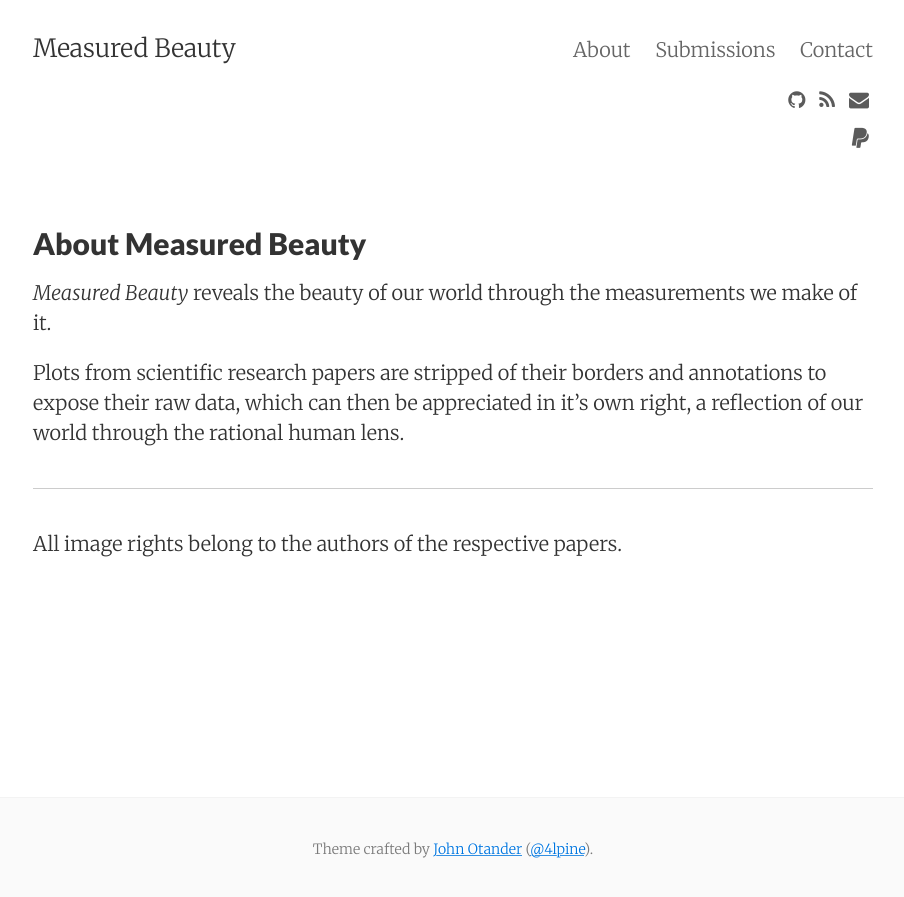
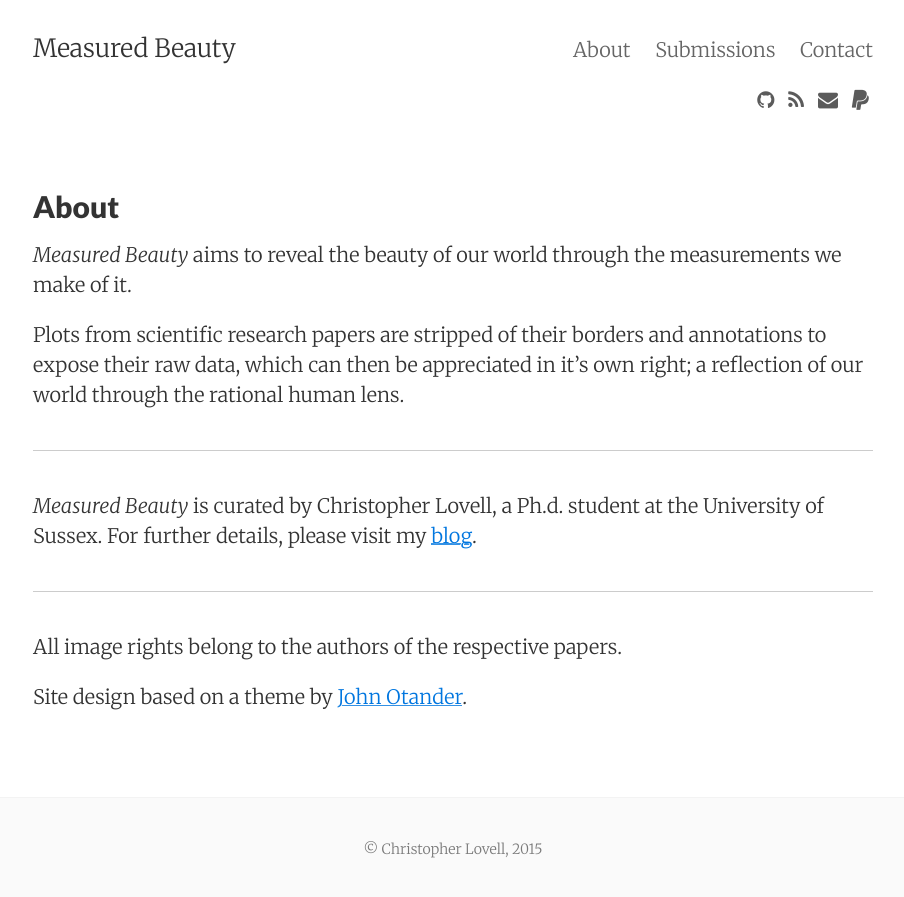
Before and after one commit to christopherlovell/measuredBeauty, a Jekyll site: the page built from about.md, in a window 1280 px wide. Shown: the top 897 px of the page, without its empty margins (187-1091 px from the left). Built offline with Jekyll 4.4.1, drawn with Linux system fonts in a browser that asks for light colours; nearby versions of some CDN libraries.

Commit message:
updated content and formatting

```diff
--- a/_includes/footer.html
+++ b/_includes/footer.html
@@ -1,7 +1,7 @@
 <footer class="center">
   <div class="measure">
     <small>
-      Theme crafted by <a href="http://johnotander.com">John Otander</a> (<a href="https://twitter.com/4lpine">@4lpine</a>).<br>
+      &copy; Christopher Lovell, {{ site.time | date: '%Y' }}
     </small>
   </div>
 </footer>
--- a/_includes/social_links.html
+++ b/_includes/social_links.html
@@ -28,8 +28,6 @@
     {% if site.medium_id %}
       <a class="fa fa-medium" target="_blank" href="https://medium.com/{{ site.medium_id }}"></a>
     {% endif %}
-  </div>
-  <div class="right">
     {% if site.bitcoin_url %}
       <a class="fa fa-bitcoin" target="_blank" href="{{ site.bitcoin_url }}"></a>
     {% endif %}
--- a/_layouts/post.html
+++ b/_layouts/post.html
@@ -23,6 +23,7 @@ layout: default
 </div>
 
 <article class="post-content">
+  <hr>
   <img src="{{ page.image }}" alt='image'>
   <img src="{{ page.raw_image }}" alt='raw image'>
   {{ content }}
--- a/_sass/basscss/_utility-white-space.scss
+++ b/_sass/basscss/_utility-white-space.scss
@@ -158,8 +158,8 @@
 }
 
 .py3 {
-  padding-top: $space-3;
-  padding-bottom: $space-3;
+  padding-top: $space-1;
+  padding-bottom: $space-1;
 }
 
 .px3 {
--- a/about.md
+++ b/about.md
@@ -1,13 +1,19 @@
 ---
 layout: page
-title: About Measured Beauty
+title: About
 permalink: /about/
 ---
 
-*Measured Beauty* reveals the beauty of our world through the measurements we make of it.
+*Measured Beauty* aims to reveal the beauty of our world through the measurements we make of it.
 
-Plots from scientific research papers are stripped of their borders and annotations to expose their raw data, which can then be appreciated in it's own right, a reflection of our world through the rational human lens.
+Plots from scientific research papers are stripped of their borders and annotations to expose their raw data, which can then be appreciated in it's own right; a reflection of our world through the rational human lens.
+
+***
+
+*Measured Beauty* is curated by Christopher Lovell, a Ph.d. student at the University of Sussex. For further details, please visit my <a href="https://polyphant.com" target="_blank">blog</a>.
 
 ***
 
 All image rights belong to the authors of the respective papers.
+
+Site design based on a theme by <a href="http://johnotander.com" target="_blank">John Otander</a>.
--- a/index.html
+++ b/index.html
@@ -8,7 +8,7 @@ layout: default
     {% for post in paginator.posts %}
       <div class="post py3">
         <a href="{{ post.url | prepend: site.baseurl }}" class='post-image'><img src="{{ post.image }}"></a>
-        <a href="{{ post.url | prepend: site.baseurl }}" class="post-link"><h3 class="post-title">{{ post.title }}</h3></a>
+        <!--<a href="{{ post.url | prepend: site.baseurl }}" class="post-link"><h3 class="post-title">{{ post.title }}</h3></a>-->
         <p class="post-meta">{{ post.date | date: site.date_format }}</p>
         <hr>
       </div>
```
Also changed, not shown: 1 other file.
